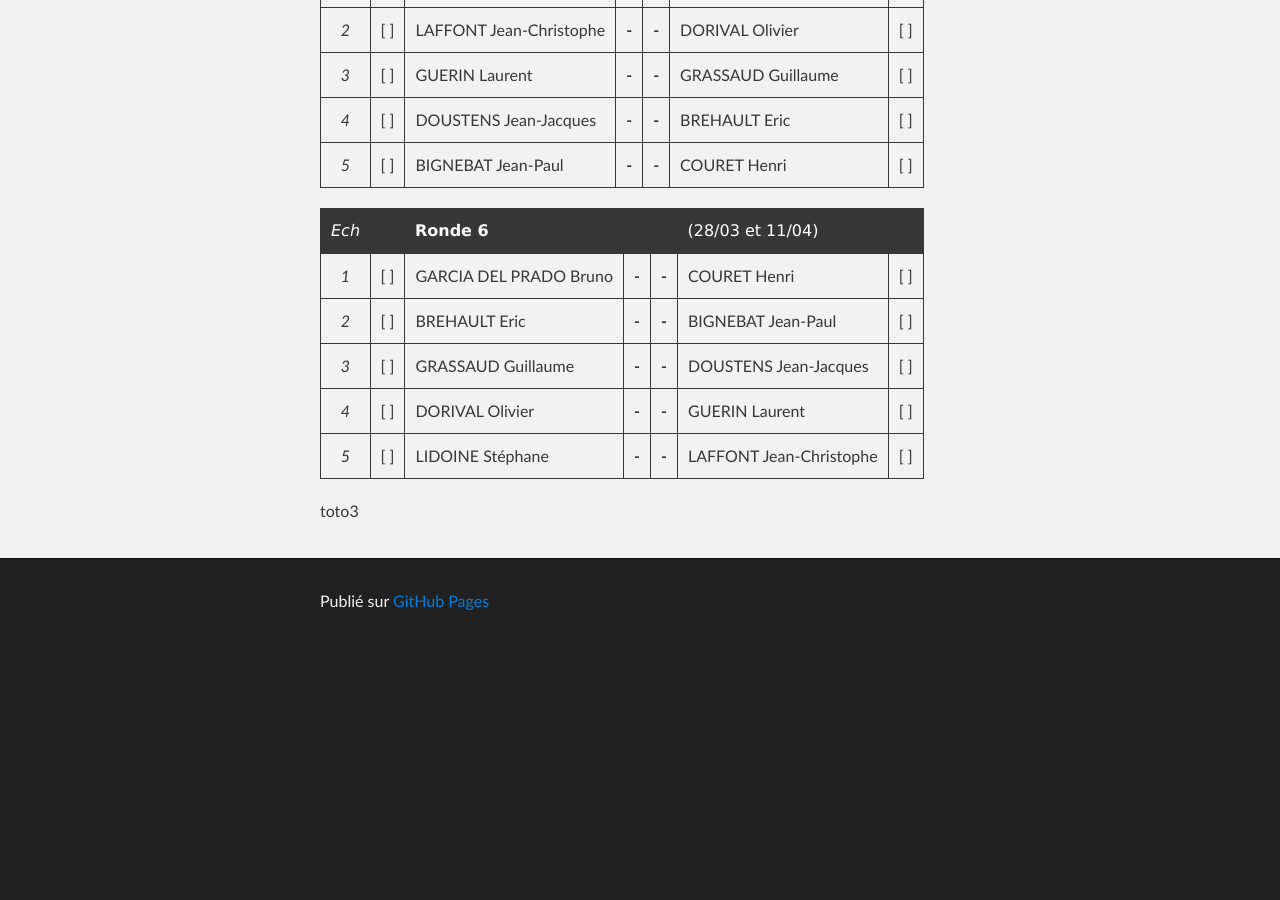
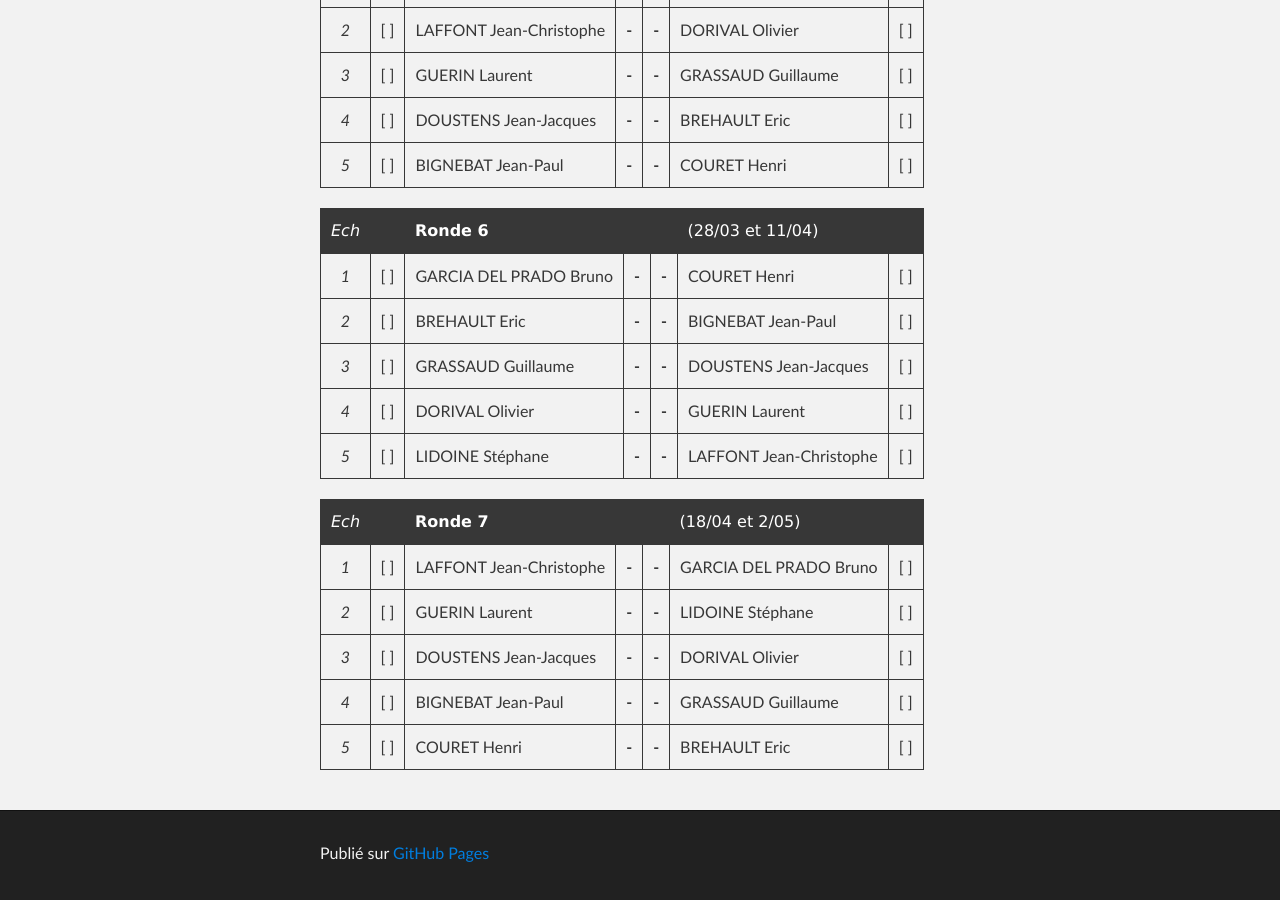
Before and after one commit to echiquier-villeneuve-tolosane/echiquier-villeneuve-tolosane.github.io, a Jekyll site: the page built from club.md, in a window 1280 px wide and 900 px high, scrolled down 2119 px. Built offline with Jekyll 4.4.1, drawn with Linux system fonts in a browser that asks for light colours; nearby versions of some CDN libraries; before the commit the page ends 2767 px from its top, so only the background shows below that.

Commit message:
Updated club.md

```diff
--- a/club.md
+++ b/club.md
@@ -73,4 +73,10 @@
 |*4*| [ ] | DORIVAL Olivier      |**-**|**-**| GUERIN Laurent            | [ ] |
 |*5*| [ ] | LIDOINE Stéphane     |**-**|**-**| LAFFONT Jean-Christophe   | [ ] |
 
-toto3
+|*Ech*|   | **Ronde 7**          |     |     |  (18/04 et 2/05)          |     |
+|:-:|:---:| -------------------- |:---:|:---:| ------------------------- |:---:|
+|*1*| [ ] | LAFFONT Jean-Christophe |**-**|**-**| GARCIA DEL PRADO Bruno | [ ] |
+|*2*| [ ] | GUERIN Laurent          |**-**|**-**| LIDOINE Stéphane       | [ ] |
+|*3*| [ ] | DOUSTENS Jean-Jacques   |**-**|**-**| DORIVAL Olivier        | [ ] |
+|*4*| [ ] | BIGNEBAT Jean-Paul      |**-**|**-**| GRASSAUD Guillaume     | [ ] |
+|*5*| [ ] | COURET Henri            |**-**|**-**| BREHAULT Eric          | [ ] |
```
